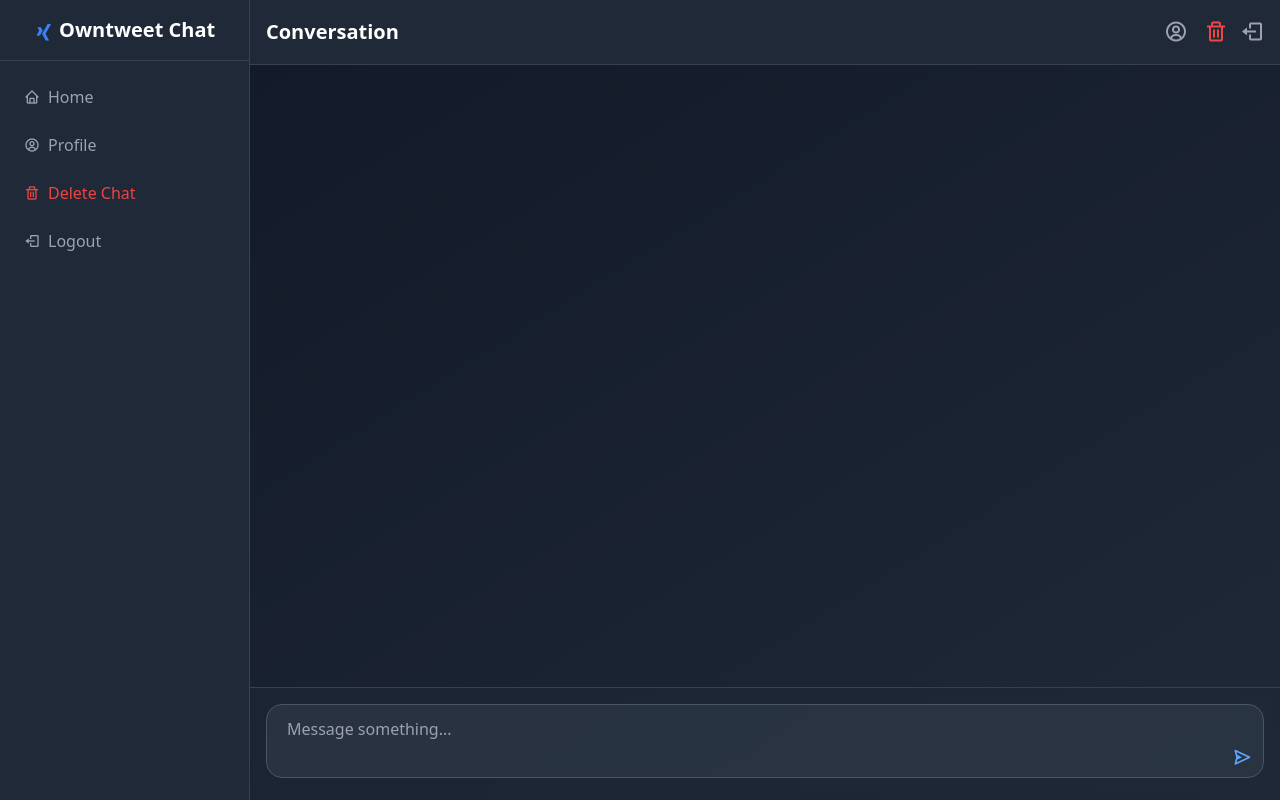
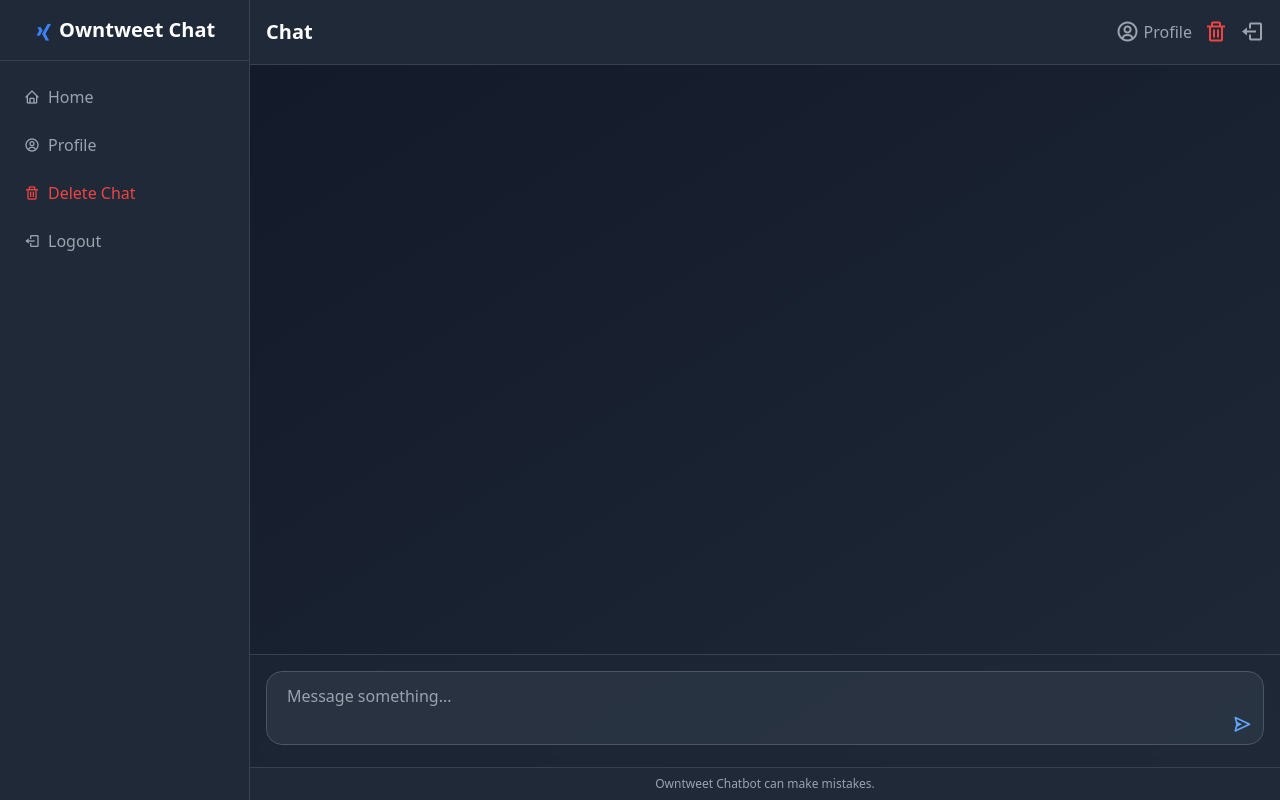
Before and after one commit to mkjuel25/Owntweet-Chatbot-with-Gemini-Api, a PHP site: page / in a window 1280 px wide. Run offline with PHP 8.4, Linux system fonts and the light colour scheme; the visitor is signed in with stand-in values (Sample User, id 1); data that the repository does not hold is empty; some libraries are stand-ins or nearby versions.

Commit message:
Update index.php

```diff
--- a/index.php
+++ b/index.php
@@ -240,12 +240,12 @@ if (isset($_SESSION['user_id'])) {
                 <button id="sidebar-toggle" class="text-gray-400 hover:text-gray-300 mr-4 md:hidden">  <!-- Hidden on medium and up -->
                     <i class='bx bx-menu text-2xl'></i>
                 </button>
-                <h2 class="text-xl font-semibold text-white">Conversation</h2>
+                <h2 class="text-xl font-semibold text-white">Chat</h2>
             </div>
             <div class="space-x-3 flex items-center">
                 <a href="profile.php" title="Profile" class="text-gray-400 hover:text-gray-300 flex items-center">
                     <i class='bx bx-user-circle text-2xl mr-1'></i>
-                    <span></span>
+                    <span>Profile</span>
                 </a>
                 <button onclick="deleteChatHistory()" title="Delete All" class="text-red-500 hover:text-red-300">
                     <i class='bx bx-trash text-2xl'></i>
@@ -324,6 +324,11 @@ if (isset($_SESSION['user_id'])) {
                 </div>
             </form>
         </div>
+
+        <!-- Footer -->
+        <footer class="bg-gray-800 border-t border-gray-700 p-2 text-center text-gray-400 text-xs">
+            Owntweet Chatbot can make mistakes.
+        </footer>
     </div>
 
        <script>
```
